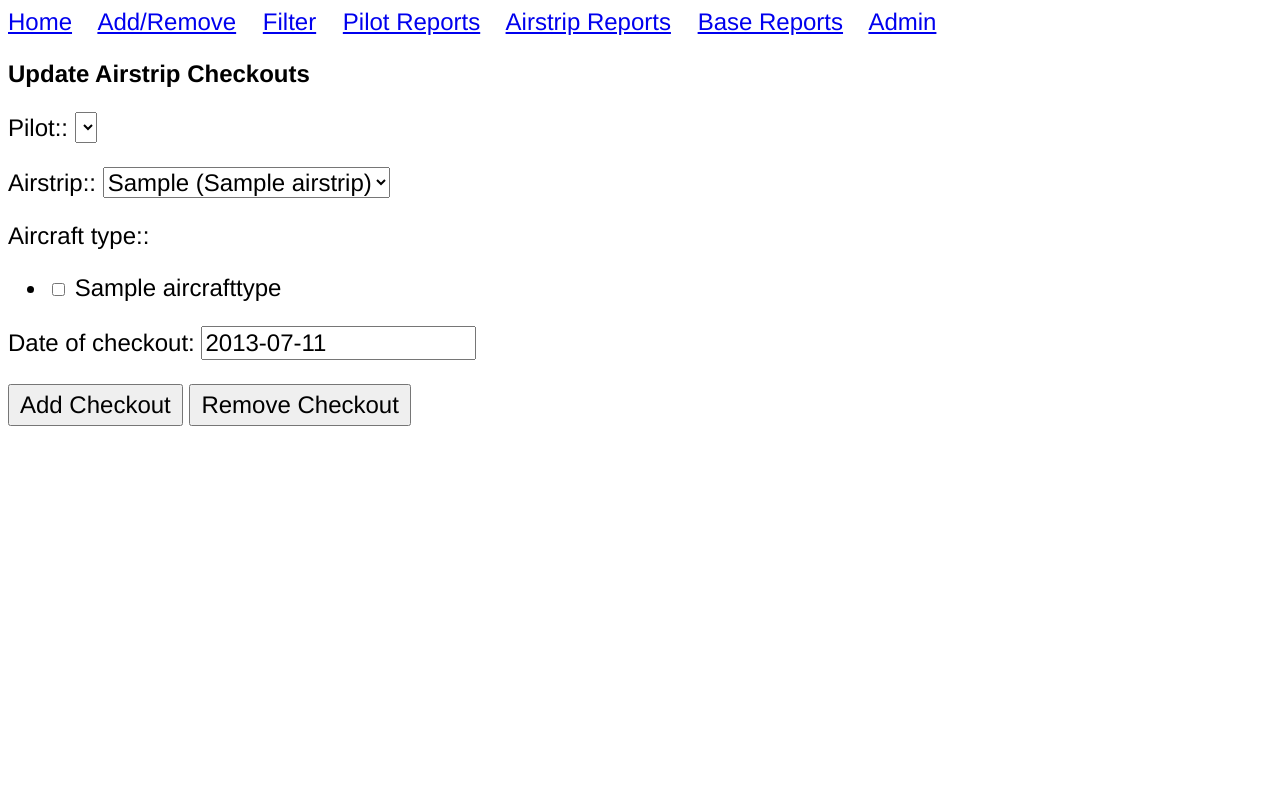
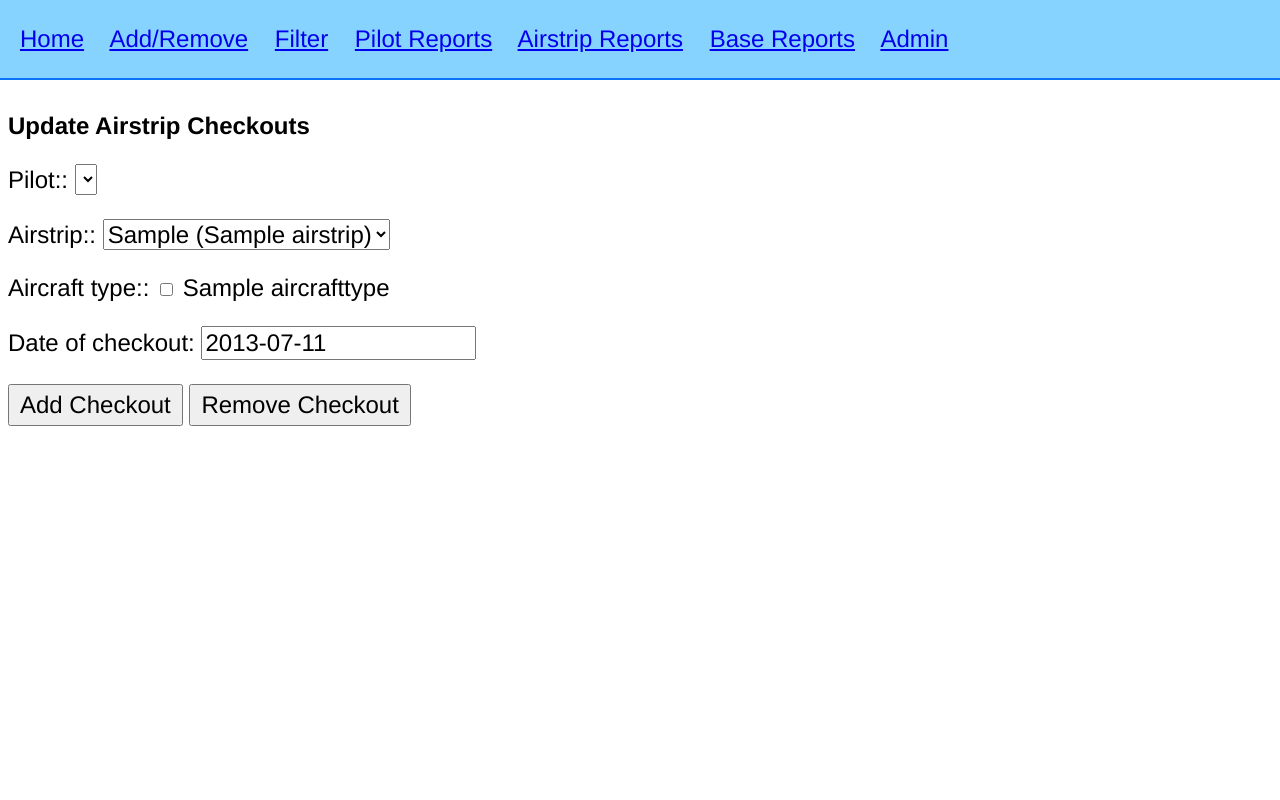
Before and after one commit to eallrich/checkniner, a Django app: page /checkouts/edit/ in a window 1280 px wide. Run offline with Django 3.2, Linux system fonts and the light colour scheme; tables that the repository leaves empty hold one stand-in row (values such as "Sample post"); lists and menus that the app fills with data are empty.

Commit message:
Add colors and improve form layout
Mostly affects the add/remove page, but they all benefit from the header update

```diff
--- a/cotracker/checkouts/static/checkouts/css/styles.css
+++ b/cotracker/checkouts/static/checkouts/css/styles.css
@@ -1,6 +1,45 @@
 * {
     font-family: Helvetica;
     font-size: x-large;
+}
+
+body {
+    margin:0px;
+    padding:0px;
+}
+
+div#aircraft_type_list p,
+div#aircraft_type_list ul {
+    display:inline;
+}
+
+div#aircraft_type_list ul {
+    padding: 0px;
+}
+
+div#content {
+    padding: 8px;
+}
+
+div#header {
+    background:#86D3FF;
+    border-bottom-color:#0B73F7;
+    border-bottom-style:solid;
+    border-bottom-width:2px;
+    margin:0px;
+    padding: 1px 20px 1px 20px;
+}
+
+div#messages li.success {
+    color:green;
+}
+
+div#messages li.error {
+    color:red;
+}
+
+form ul li {
+    display:inline;
 }
 
 table {
@@ -23,6 +62,14 @@ td {
     padding: 1px 30px 1px 7px;
 }
 
+div#messages ul, form ul {
+    list-style-type:none;
+}
+
+.errorlist {
+    color:red;
+}
+
 .sudah {
     background:green;
 }
```
